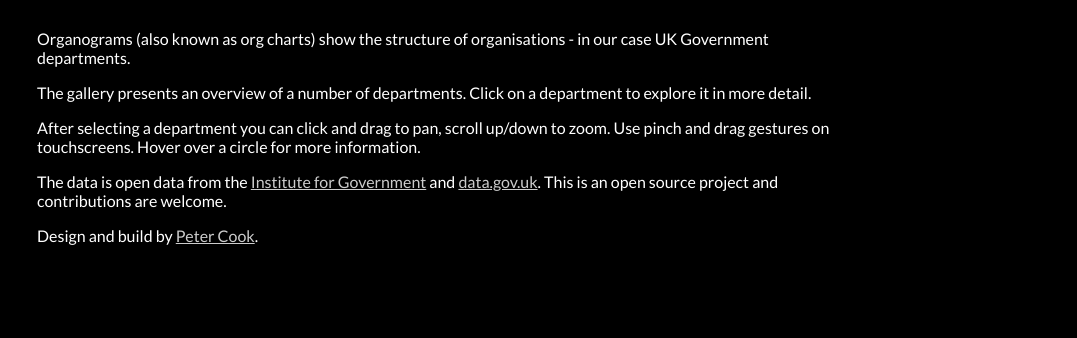
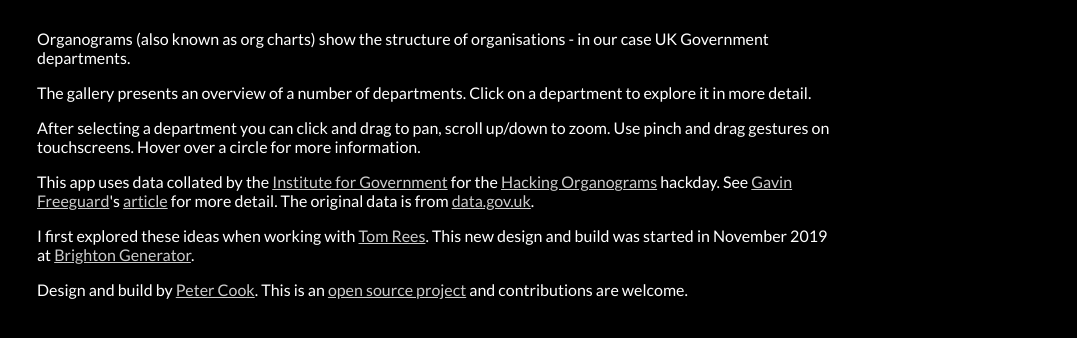
Before and after one commit to peterrcook/organograms, a plain HTML site: page app/index.html in a window 1280 px wide. Both pictures are taken after a click on the element 1252 px from the left and 770 px from the top of the page. Shown: the part 172-510 px from the top of the page, without its empty margins (203-1280 px from the left). Drawn offline with Linux system fonts and the light colour scheme.

Commit message:
More help copy

```diff
--- a/app/index.html
+++ b/app/index.html
@@ -117,8 +117,9 @@
         <p>Organograms (also known as org charts) show the structure of organisations - in our case UK Government departments.</p>
         <p>The gallery presents an overview of a number of departments. Click on a department to explore it in more detail.</p>
         <p>After selecting a department you can click and drag to pan, scroll up/down to zoom. Use pinch and drag gestures on touchscreens. Hover over a circle for more information.</p>
-        <p>The data is open data from the <a href="https://www.instituteforgovernment.org.uk/blog/hacking-organograms-unlocking-government-data">Institute for Government</a> and <a href="https://data.gov.uk">data.gov.uk</a>. This is an open source project and contributions are welcome.</p>
-        <p>Design and build by <a href="https://peterrcook.com">Peter Cook</a>.</p>
+        <p>This app uses data collated by the <a href="https://www.instituteforgovernment.org.uk">Institute for Government</a> for the <a href="https://www.instituteforgovernment.org.uk/blog/hacking-organograms-unlocking-government-data">Hacking Organograms</a> hackday. See <a href="https://twitter.com/GavinFreeguard">Gavin Freeguard</a>'s <a href="https://www.instituteforgovernment.org.uk/blog/hacking-organograms-unlocking-government-data">article</a> for more detail. The original data is from <a href="https://data.gov.uk">data.gov.uk</a>.</p>
+        <p>I first explored these ideas when working with <a href="https://tomre.es/">Tom Rees</a>. This new design and build was started in November 2019 at <a href="https://twitter.com/generatorbtn">Brighton Generator</a>.</p>
+        <p>Design and build by <a href="https://peterrcook.com">Peter Cook</a>. This is an <a href="https://github.com/peterrcook/ukgov-organograms">open source project</a> and contributions are welcome.</p>
       </div>
       <div class="close-button" onclick="closeHelp()">
         <svg width="20" height="20">
```
